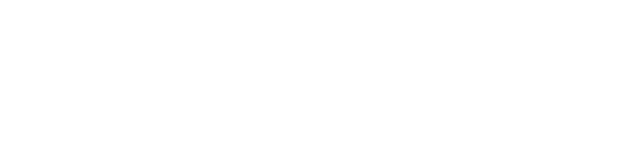
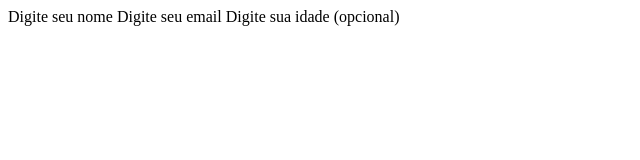
Before and after one commit to Mari-Goncalves/Formulario03-com-HTML-e-CSS, a plain HTML site: page index.html in a window 1280 px wide. Shown: the whole page, without its empty margins (0-640 px from the left). Drawn offline with Linux system fonts and the light colour scheme.

Commit message:
Inicio da estrutura do formulário - label de nome, sobrenome e idade

```diff
--- a/index.html
+++ b/index.html
@@ -10,6 +10,13 @@
 
 <body>
 
+    <section class="container_form">
+        <form action="get" class="form">
 
+            <label for="">Digite seu nome</label>
+            <label for="">Digite seu email</label>
+            <label for="">Digite sua idade (opcional)</label>
+        </form>
+    </section>
 </body>
 </html>
```
